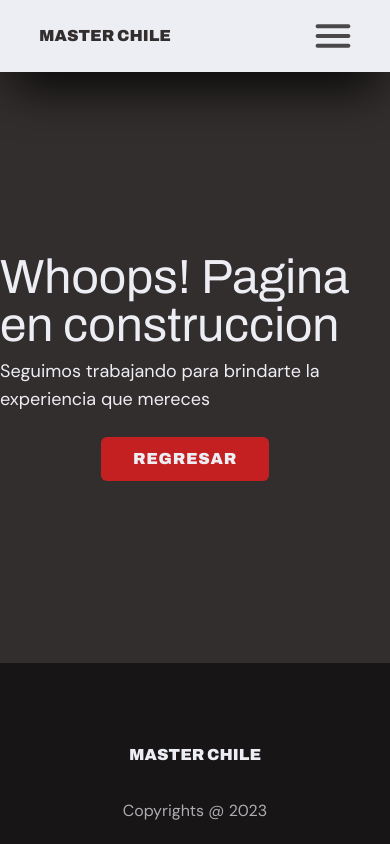
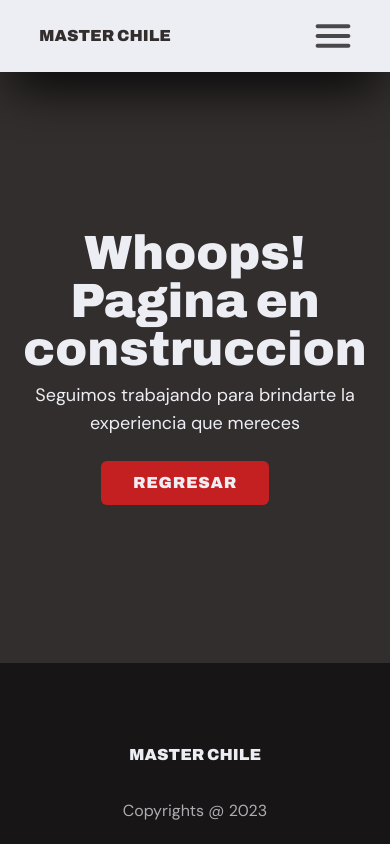
Before and after one commit to JooseMM/master-chile, an Angular app: page /contacto in a window 390 px wide. Shown: the top 844 px of the page. Built offline with nearby package versions, Linux system fonts and the light colour scheme.

Commit message:
fix styles for mobile in the contact page plus close menu interaction when an anchor tag is click in mobile

```diff
--- a/src/app/components/navbar/navbar.component.html
+++ b/src/app/components/navbar/navbar.component.html
@@ -6,17 +6,17 @@
     lg:static lg:flex lg:p-0 lg:items-center lg:translate-y-0 lg:flex-row  lg:shadow-none  lg:space-y-0 lg:space-x-16 "
     [ngClass]="showMobileMenu ? 'flex' : 'hidden'">
     <li>
-      <a class="lg:hover:text-lighter-black/100" routerLink="/inicio"
+      <a class="lg:hover:text-lighter-black/100" routerLink="/inicio" (click)="wrapper('')"
         routerLinkActive="text-lighter-black/100">INICIO</a>
     </li>
     <li>
-      <a class="lg:hover:text-lighter-black/100" (click)="scrollTo('branches')">SUCURSALES</a>
+      <a class="lg:hover:text-lighter-black/100" (click)="wrapper('branches')">SUCURSALES</a>
     </li>
     <li>
-      <a class="lg:hover:text-lighter-black/100" (click)="scrollTo('about')">NOSOTROS</a>
+      <a class="lg:hover:text-lighter-black/100" (click)="wrapper('about')">NOSOTROS</a>
     </li>
     <li>
-      <a class="lg:hover:text-lighter-black/100" routerLink="/contacto"
+      <a class="lg:hover:text-lighter-black/100" routerLink="/contacto" (click)="wrapper('')"
         routerLinkActive="text-lighter-black/100">CONTACTO</a>
     </li>
   </ul>
--- a/src/app/components/navbar/navbar.component.ts
+++ b/src/app/components/navbar/navbar.component.ts
@@ -18,5 +18,9 @@ export class NavbarComponent {
   scrollTo(value: string){
     this.service.updateIdToScroll(value);
   }
+  wrapper(scrollValue: string) {
+    if(scrollValue) { this.scrollTo(scrollValue) };
+    this.toggleMobileMenu();
+  }
 
 }
--- a/src/app/components/pages/contacto/contacto.component.html
+++ b/src/app/components/pages/contacto/contacto.component.html
@@ -1,6 +1,6 @@
-<div class="flex flex-col items-center justify-center text-dimmed-white h-[70vh]">
-  <h1 class="text-5xl archivo-font">Whoops! Pagina en construccion</h1>
-  <p class="mt-2 text-lg">Seguimos trabajando para brindarte la experiencia que mereces</p>
+<div class="flex flex-col text-center items-center justify-center text-dimmed-white h-[70vh]">
+  <h1 class="text-5xl font-black archivo-font">Whoops! Pagina en construccion</h1>
+  <p class="max-w-md mt-2 text-lg | lg:max-w-none">Seguimos trabajando para brindarte la experiencia que mereces</p>
   <button
     class="px-8 bg-bright-red archivo-font font-black mt-6 mr-5 py-2.5 rounded-md tracking-wider | lg:px-11 lg:text-lg"
     (click)="navigateHome()">REGRESAR</button>
```
